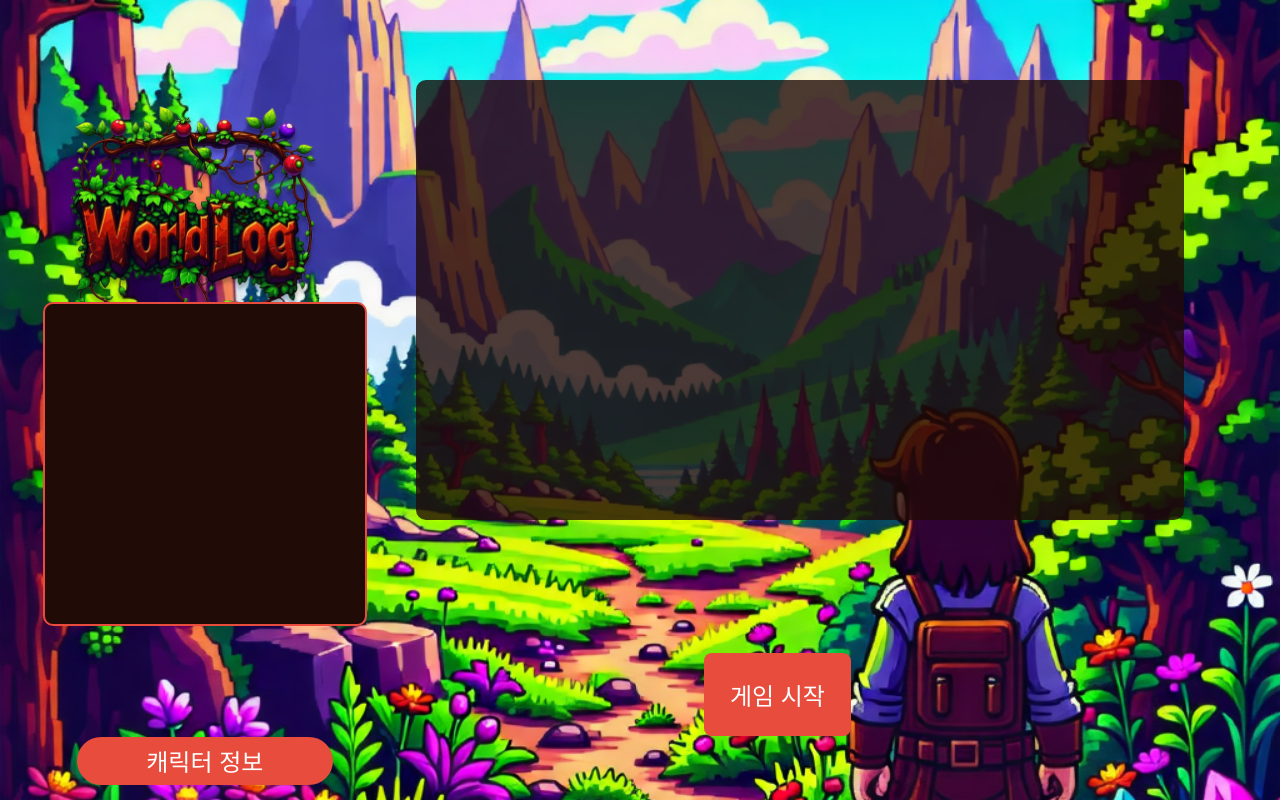
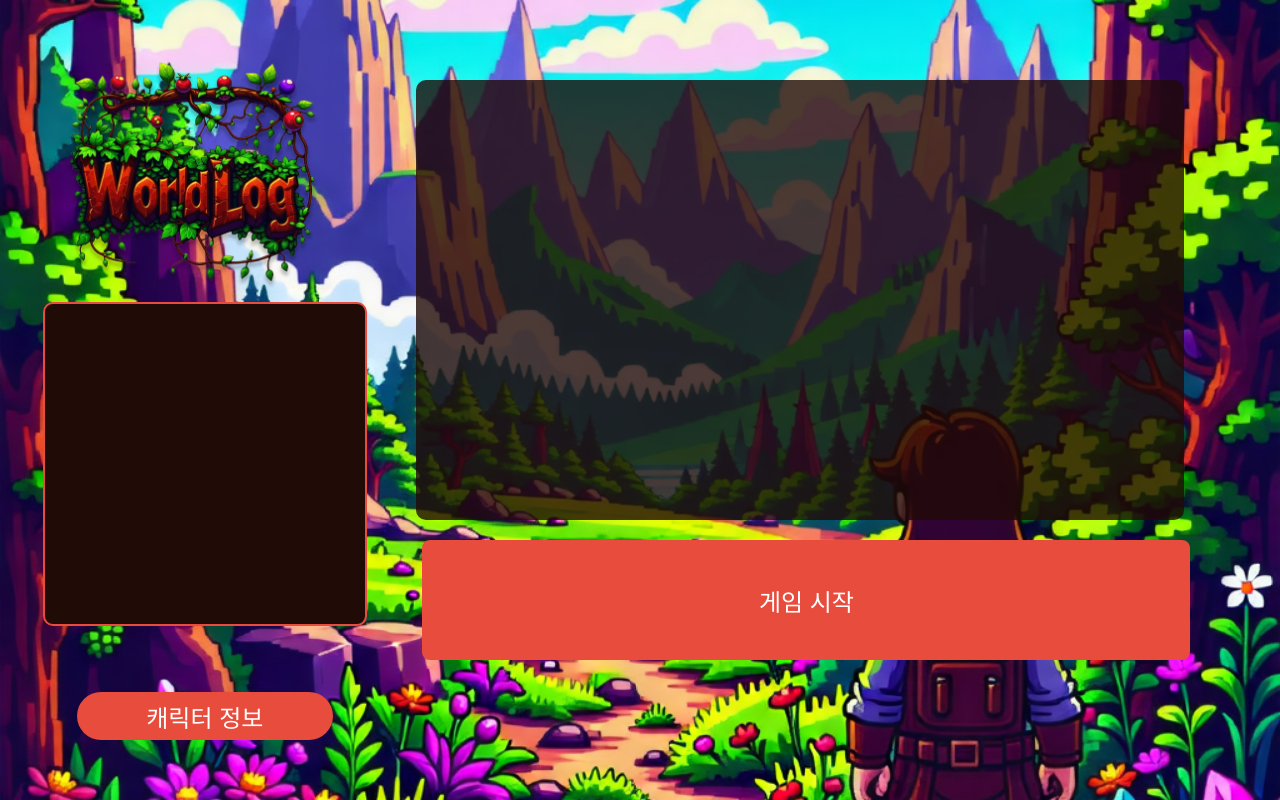
Before and after one commit to kim-yejunn/WorldLog, a Flask app: page /main in a window 1280 px wide. Run offline with Flask 3, Linux system fonts and the light colour scheme; some libraries are stand-ins or nearby versions.

Commit message:
프론트 업데이트gmstart
gmstart 수정

```diff
--- a/static/styles.css
+++ b/static/styles.css
@@ -143,10 +143,11 @@ textarea:focus {
 
 #gmstart {
     position: relative;
-    padding: 3vh 2.0vw;
+    width: 60%;
+    height: 15%;
     font-size: 1.5rem;
-    bottom: 53%;
-    left: 94%;
+    left: 13%;
+    margin-bottom: 4%;
     color: #fff;
     background-color: #e74c3c;
     border: none;
--- a/templates/main.html
+++ b/templates/main.html
@@ -18,9 +18,9 @@
     <button type="button" id="select2">2번</button>
     <button type="button" id="select3">3번</button>
     </div>
+    <button type="button" id="gmstart">게임 시작</button>
     <form id="gpt-form">
         <textarea id="prompt" name="prompt" rows="4" cols="50" oninput="autoResize(this)" required></textarea><br><br>
-        <button type="button" id="gmstart">게임 시작</button>
         <button type="button" id="restart">게임 재시작</button> <!-- 새 버튼 추가 -->
     </form>
     <script src="/static/script.js"></script>
```
